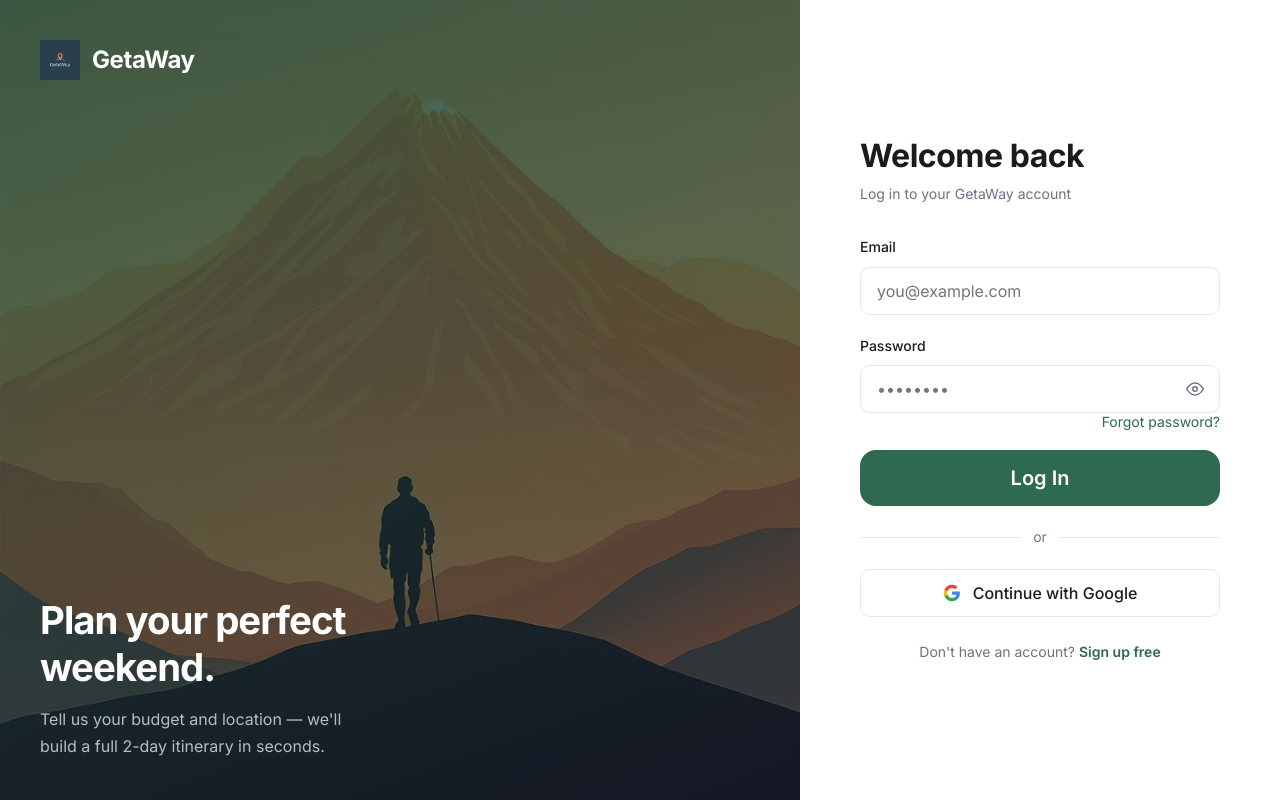
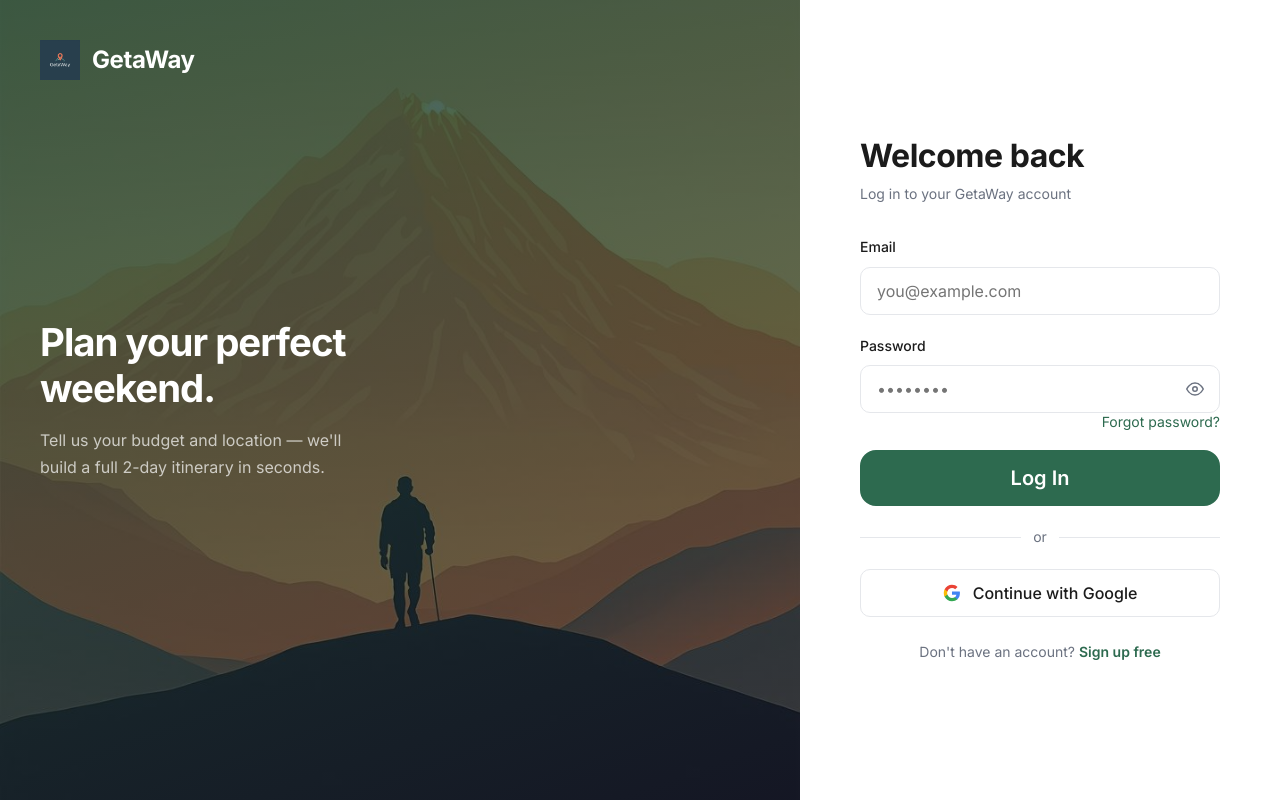
Before and after one commit to Farid-Ziade/GetaWay, a React app in the folder web/: page /login in a window 1280 px wide. Built offline with nearby package versions, Linux system fonts and the light colour scheme; no server answers; the HTML template or start-up script is replaced by a standard one.

Commit message:
fix: center auth panel headline vertically in image

```diff
--- a/web/src/components/AuthLayout.module.css
+++ b/web/src/components/AuthLayout.module.css
@@ -46,10 +46,14 @@
   letter-spacing: -0.4px;
 }
 
-/* Tagline — bottom */
+/* Text — vertically centered */
 .panelBottom {
-  position: relative;
+  position: absolute;
+  top: 50%;
+  left: var(--space-10);
+  transform: translateY(-50%);
   z-index: 1;
+  max-width: 420px;
 }
 
 .panelHeadline {
```
